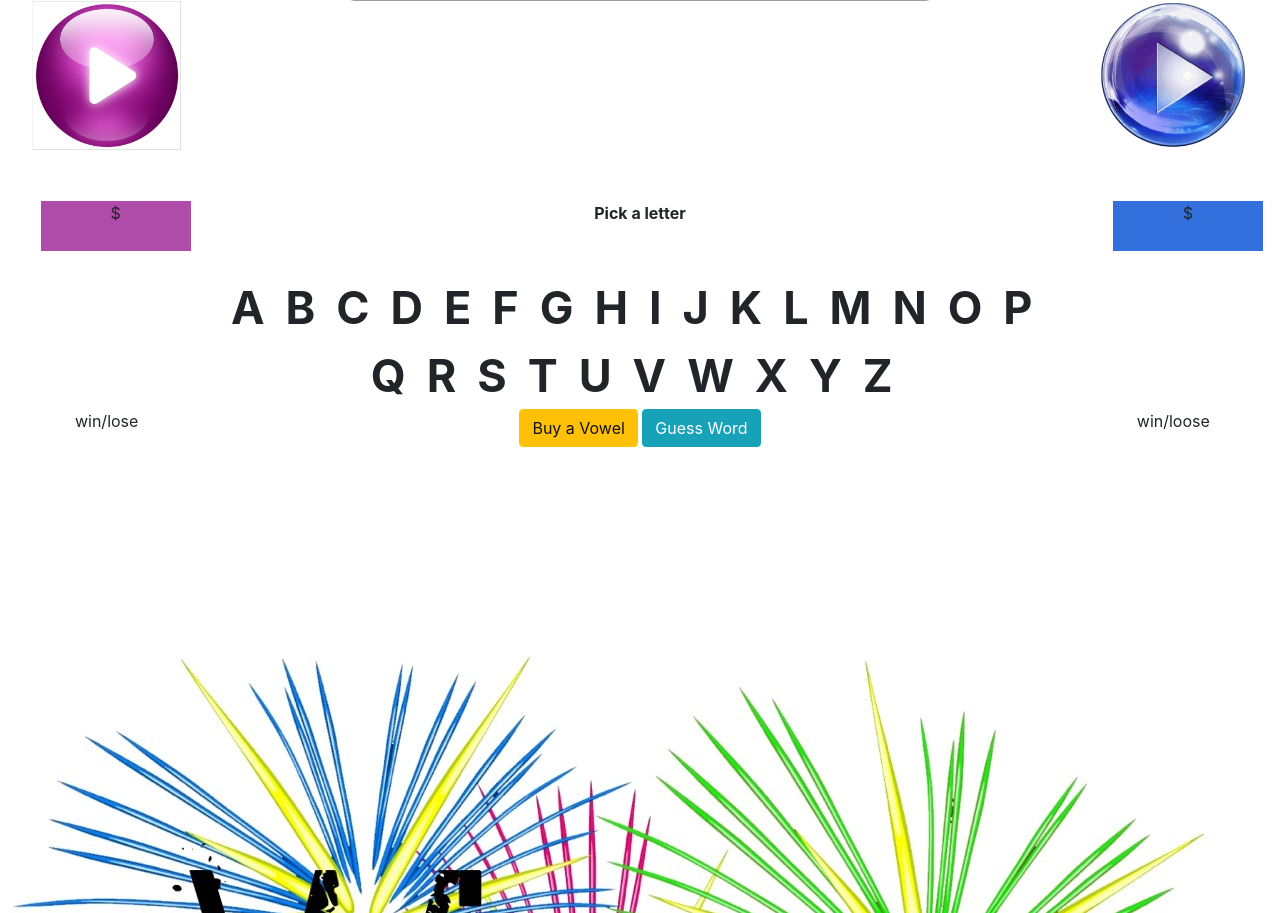
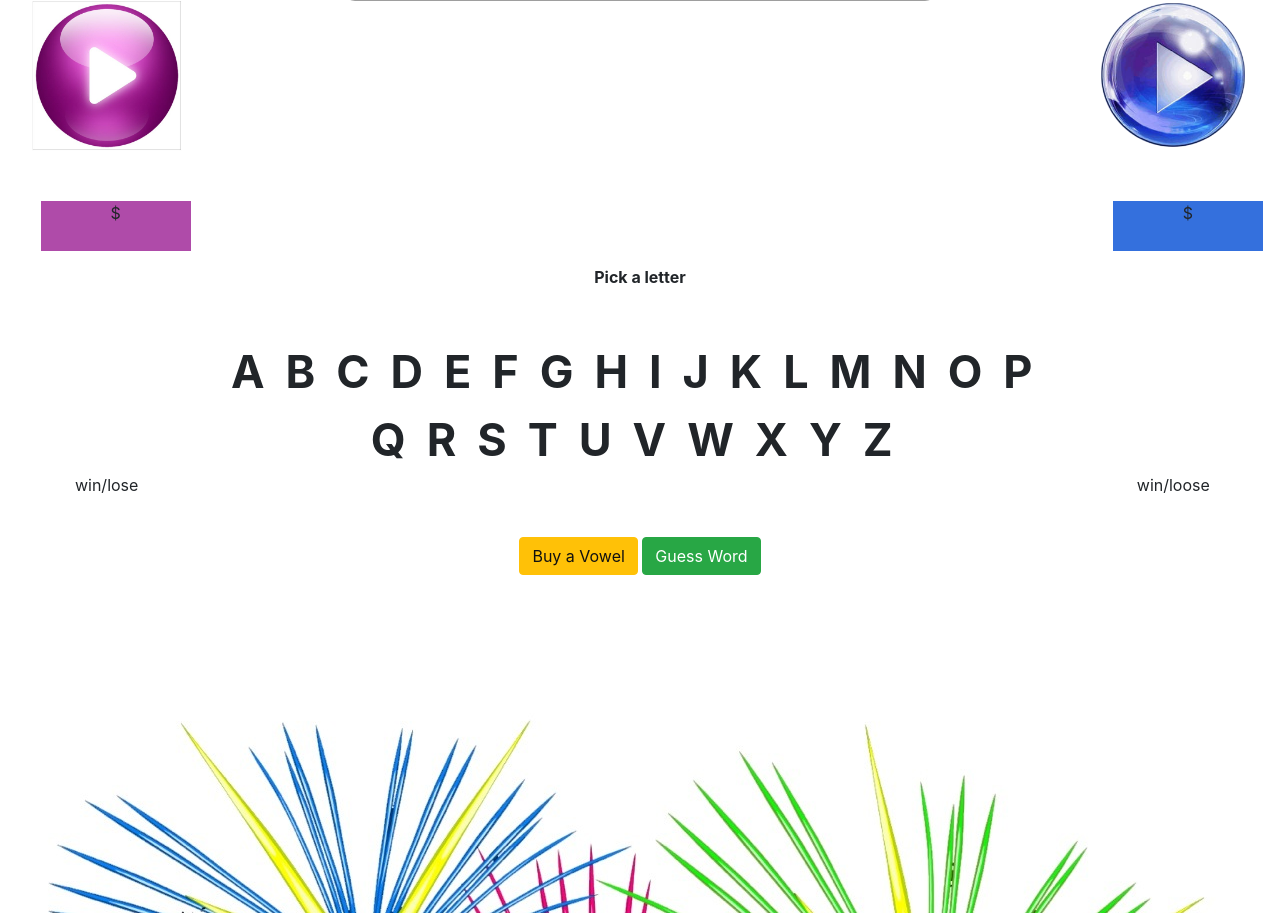
Before and after one commit to christibarker/wheel_of_fortune, a PHP site: page / in a window 1280 px wide. Shown: the part 199-1112 px from the top of the page. Run offline with PHP 8.4, Linux system fonts and the light colour scheme; some libraries are stand-ins or nearby versions; grey boxes are pictures that could not be loaded.

Commit message:
align_buttons

```diff
--- a/index.html
+++ b/index.html
@@ -85,7 +85,7 @@
 <!-- contains buttons  -->
         <div class="col-8">
           <button type="button" class="btn btn-warning">Buy a Vowel</button>
-          <button id="guess" type="button" class="btn btn-info">Guess Word</button>
+          <button id="guess" type="button" class="btn btn-success">Guess Word</button>
         </div>
 <!-- contains p two win or loose -->
         <div id="win_lose" class="col-2">win/loose</div>
--- a/style/index.css
+++ b/style/index.css
@@ -34,6 +34,7 @@
 .col-8 {
 	text-align: center;
 	/*border: solid;*/
+	margin-top: 5%;
 }
 
 .header {
```
